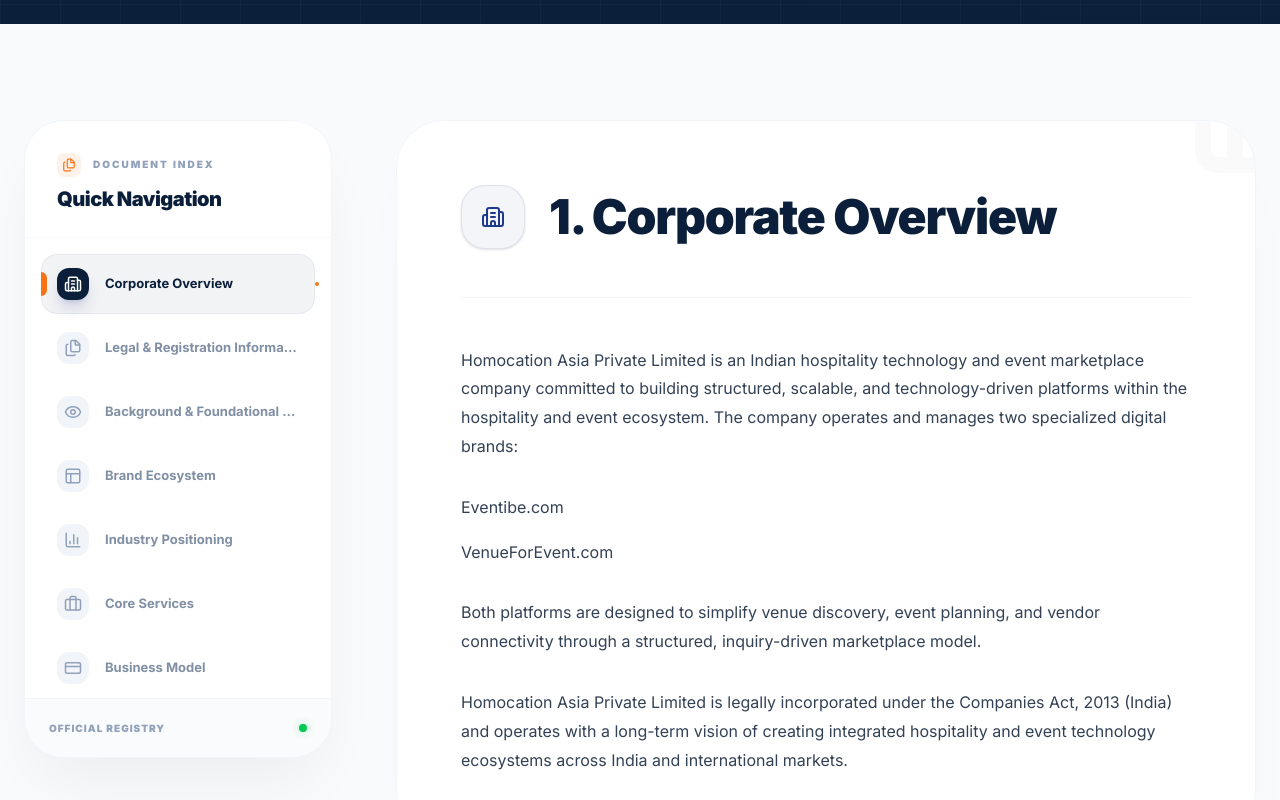
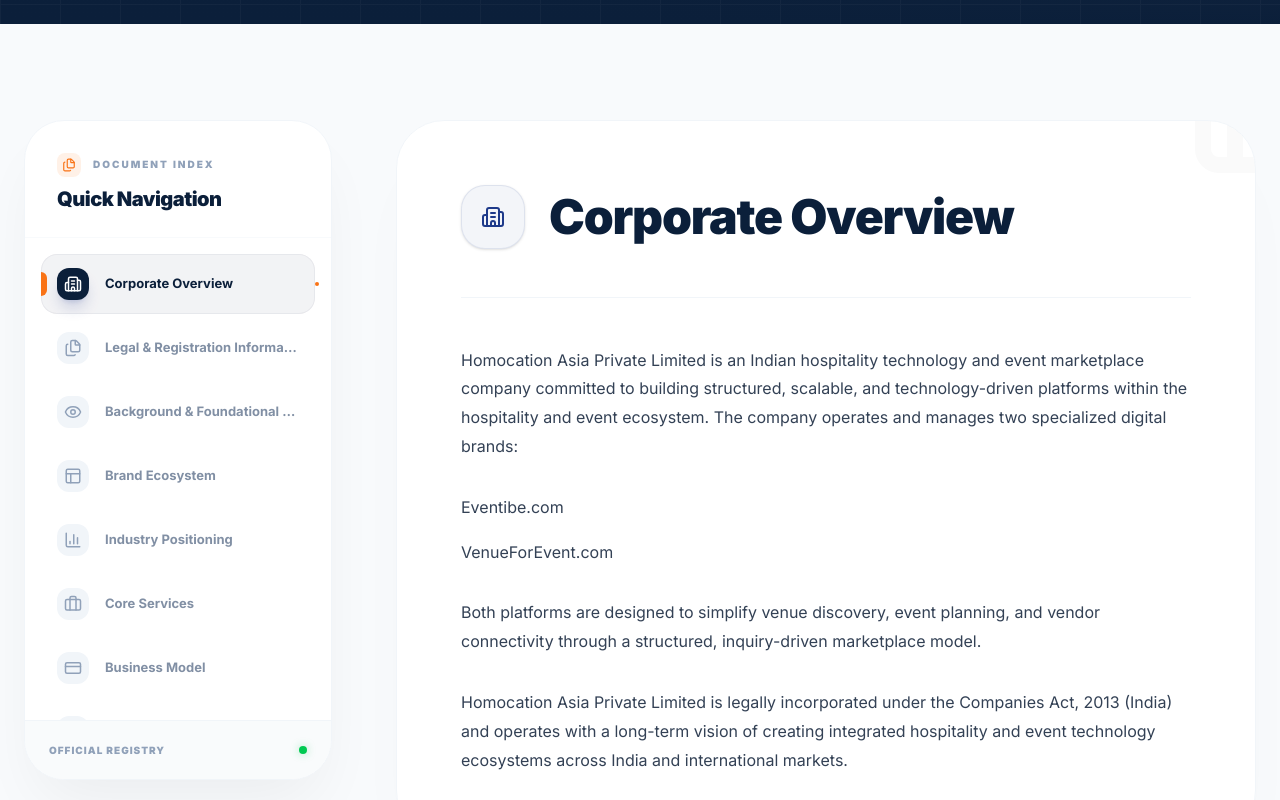
Before and after one commit to a2z-dev007/eventibe, a Next.js app: page /company-details in a window 1280 px wide. Shown: the part 700-1500 px from the top of the page. Built offline with nearby package versions, Linux system fonts and the light colour scheme; grey boxes are pictures that could not be loaded.

Commit message:
company details page remove numbering

```diff
--- a/app/company-details/page.tsx
+++ b/app/company-details/page.tsx
@@ -38,36 +38,36 @@ const sections = [
   {
     id: "overview",
     icon: <Building2 className="w-6 h-6" />,
-    title: "1. Corporate Overview",
+    title: "Corporate Overview",
     content:
       "Homocation Asia Private Limited is an Indian hospitality technology and event marketplace company committed to building structured, scalable, and technology-driven platforms within the hospitality and event ecosystem. The company operates and manages two specialized digital brands:\n\nEventibe.com\nVenueForEvent.com\n\nBoth platforms are designed to simplify venue discovery, event planning, and vendor connectivity through a structured, inquiry-driven marketplace model.\n\nHomocation Asia Private Limited is legally incorporated under the Companies Act, 2013 (India) and operates with a long-term vision of creating integrated hospitality and event technology ecosystems across India and international markets.",
   },
   {
     id: "legal-info",
     icon: <Files className="w-6 h-6" />,
-    title: "2. Legal & Registration Information",
+    title: "Legal & Registration Information",
     content:
       "Legal Name: Homocation Asia Private Limited\nCorporate Identification Number (CIN): U55101DL2024PTC435007\nDate of Incorporation: 05 August 2024\nRegistered Office:\nPlot No-18, D Block, Qutub Vihar Phase-1, Sector 19,\nSouth West Delhi, New Delhi – 110071, India\n\nThe company operates in compliance with Indian corporate laws and regulatory frameworks applicable to private limited entities.",
   },
   {
     id: "vision-background",
     icon: <Eye className="w-6 h-6" />,
-    title: "3. Background & Foundational Vision",
+    title: "Background & Foundational Vision",
     content:
       "While the legal incorporation took place in 2024, the conceptual foundation of the company dates back to 2012. The founders identified a persistent gap in the hospitality and event industry:\n\n- Event hosts struggled to find verified venues with structured information.\n- Venue owners lacked consistent digital exposure.\n- Vendors depended heavily on offline references.\n- Corporate planners faced inefficiencies in sourcing event infrastructure.\n\nThe vision was simple but powerful:\n\nTo create a structured digital marketplace that bridges venues, vendors, and event hosts through transparent discovery and inquiry-based engagement.\n\nThis philosophy forms the core of Homocation Asia Private Limited and all its brands.",
   },
   {
     id: "ecosystem",
     icon: <Layout className="w-6 h-6" />,
-    title: "4. Brand Ecosystem",
+    title: "Brand Ecosystem",
     subsections: [
       {
-        subtitle: "4.1 Eventibe.com",
+        subtitle: "Eventibe.com",
         content:
           "Eventibe.com is positioned as a modern, premium event venue marketplace serving both social and corporate segments. It focuses on:\n\n- Wedding venues\n- Corporate conference venues\n- Banquet halls\n- Resorts\n- Farmhouses\n- Convention centers\n- Outdoor venues\n- Luxury event spaces\n\nEventibe operates primarily on an inquiry-based model rather than a direct booking model. The objective is to create meaningful conversations between venue owners and event planners.",
       },
       {
-        subtitle: "4.2 VenueForEvent.com",
+        subtitle: "VenueForEvent.com",
         content:
           "VenueForEvent.com operates under the same corporate structure but with tailored branding and positioning. It is designed to:\n\n- Strengthen search-driven venue discovery\n- Expand SEO reach\n- Serve broader city-level targeting\n- Create multi-brand digital dominance in the venue marketplace segment\n\nBoth brands are strategically aligned yet independently positioned for digital expansion.",
       },
@@ -76,27 +76,27 @@ const sections = [
   {
     id: "positioning",
     icon: <BarChart3 className="w-6 h-6" />,
-    title: "5. Industry Positioning",
+    title: "Industry Positioning",
     content:
       "Homocation Asia Private Limited operates within three interconnected sectors:\n\n- Hospitality Technology\n- Event Marketplace Platforms\n- Digital Lead Generation for Venues & Vendors\n\nThe company’s platforms aim to:\n\n- Digitize venue inventory\n- Structure inquiry management\n- Improve lead quality\n- Provide scalable marketing infrastructure for hospitality businesses\n\nThe business model emphasizes:\n\n- Marketplace efficiency\n- Structured listing architecture\n- Scalable city-wise expansion\n- Vendor integration ecosystem\n- Long-term digital brand authority",
   },
   {
     id: "core-services",
     icon: <Briefcase className="w-6 h-6" />,
-    title: "6. Core Services",
+    title: "Core Services",
     subsections: [
       {
-        subtitle: "6.1 Venue Marketplace Infrastructure",
+        subtitle: "Venue Marketplace Infrastructure",
         content:
           "The platforms offer structured listing frameworks including:\n- Venue name & branding\n- Location mapping\n- Capacity & seating formats\n- Event suitability categorization\n- Amenities & features\n- Image galleries\n- Inquiry forms with tracking",
       },
       {
-        subtitle: "6.2 Vendor Marketplace (Expansion Module)",
+        subtitle: "Vendor Marketplace (Expansion Module)",
         content:
           "Homocation Asia Private Limited is expanding into a full vendor ecosystem including:\n- Catering services\n- Photography & videography\n- Decor & theme styling\n- Lighting & sound\n- Mehndi artists\n- Event planners\n- DJ & entertainment services\n- Tenting & stage setup providers\n\nThis will create a 360-degree event ecosystem.",
       },
       {
-        subtitle: "6.3 Technology & API Integration",
+        subtitle: "Technology & API Integration",
         content:
           "Venue data can be integrated through internal APIs, enabling:\n- Scalable content management\n- Independent brand positioning\n- SEO customization per platform\n- Structured data markup\n- Inquiry tracking segmentation",
       },
@@ -105,126 +105,126 @@ const sections = [
   {
     id: "business-model",
     icon: <CreditCard className="w-6 h-6" />,
-    title: "7. Business Model",
+    title: "Business Model",
     content:
       "Homocation Asia Private Limited follows a hybrid revenue structure:\n\n- Listing subscriptions (future-ready)\n- Lead-based monetization\n- Premium visibility upgrades\n- Featured listing placement\n- Strategic partnerships\n- Vendor onboarding packages\n\nUnlike traditional OTA models, the primary focus is inquiry generation rather than instant booking transactions.",
   },
   {
     id: "vision",
     icon: <Compass className="w-6 h-6" />,
-    title: "8. Vision Statement",
+    title: "Vision Statement",
     content:
       "To become a leading hospitality and event marketplace technology company in Asia, enabling seamless discovery, connection, and growth for venues, vendors, and event organizers.",
   },
   {
     id: "mission",
     icon: <Target className="w-6 h-6" />,
-    title: "9. Mission Statement",
+    title: "Mission Statement",
     content:
       "Our mission is to:\n\n- Digitally empower venue owners.\n- Simplify event discovery.\n- Improve transparency in event planning.\n- Create structured digital infrastructure for hospitality businesses.\n- Build scalable platforms across India and international markets.",
   },
   {
     id: "values",
     icon: <Heart className="w-6 h-6" />,
-    title: "10. Core Values",
+    title: "Core Values",
     content:
       "**Innovation**\nWe continuously develop structured digital systems for venue discovery and inquiry management.\n\n**Transparency**\nClear listings, accurate descriptions, and structured communication channels.\n\n**Scalability**\nTechnology designed for multi-city and multi-country expansion.\n\n**Partner Empowerment**\nHelping venues and vendors increase visibility and growth.\n\n**Customer-Centric Design**\nUser experience focused on clarity, simplicity, and decision support.",
   },
   {
     id: "ops-structure",
     icon: <Ship className="w-6 h-6" />,
-    title: "11. Operational Structure",
+    title: "Operational Structure",
     content:
       "Homocation Asia Private Limited operates through:\n\n- Centralized corporate strategy\n- Brand-specific digital teams\n- Technology & development division\n- Content & SEO division\n- Partner onboarding team\n- Sales & relationship management\n\nThis structure allows independent brand positioning while maintaining centralized operational efficiency.",
   },
   {
     id: "tech-framework",
     icon: <Cpu className="w-6 h-6" />,
-    title: "12. Technology Framework",
+    title: "Technology Framework",
     content:
       "The company leverages modern web technologies and scalable backend systems to ensure:\n\n- Fast-loading pages\n- SEO-friendly URL structures\n- Dynamic city pages\n- Structured schema markup\n- Secure inquiry forms\n- Lead source tagging\n- Admin-level moderation\n\nThe architecture supports:\n\n- Slug-based routing\n- API-driven content\n- Independent meta management\n- Scalable CMS framework",
   },
   {
     id: "market-focus",
     icon: <Globe className="w-6 h-6" />,
-    title: "13. Market Focus",
+    title: "Market Focus",
     content:
       "**Primary Markets:**\n- India\n- Nepal (planned expansion)\n- South Asia (long-term)\n\n**Event Segments:**\n- Weddings\n- Engagement ceremonies\n- Reception events\n- Corporate conferences\n- Product launches\n- Training workshops\n- Exhibitions\n- Private celebrations",
   },
   {
     id: "differentiation",
     icon: <Sparkles className="w-6 h-6" />,
-    title: "14. Strategic Differentiation",
+    title: "Strategic Differentiation",
     content:
       "Homocation Asia Private Limited differentiates itself by:\n\n- Focusing on structured inquiry rather than transactional booking.\n- Creating SEO-rich city landing pages.\n- Providing dual-brand digital presence.\n- Designing platforms for long-term scalability.\n- Integrating vendors into venue ecosystems.",
   },
   {
     id: "governance",
     icon: <ShieldCheck className="w-6 h-6" />,
-    title: "15. Corporate Governance",
+    title: "Corporate Governance",
     content:
       "The company follows standard corporate governance practices applicable to Indian private limited entities, including:\n\n- Board-level oversight\n- Regulatory compliance\n- Financial transparency\n- Contractual clarity\n- Vendor and partner agreements",
   },
   {
     id: "data-resp",
     icon: <Lock className="w-6 h-6" />,
-    title: "16. Data Responsibility",
+    title: "Data Responsibility",
     content:
       "Homocation Asia Private Limited is committed to:\n\n- Data protection\n- Secure inquiry processing\n- Responsible partner onboarding\n- Controlled access to user information\n- Transparent privacy policies\n\nBoth Eventibe.com and VenueForEvent.com operate under unified privacy and compliance standards.",
   },
   {
     id: "roadmap",
     icon: <Flag className="w-6 h-6" />,
-    title: "17. Long-Term Expansion Roadmap",
+    title: "Long-Term Expansion Roadmap",
     content:
       "The strategic roadmap includes:\n\n- Vendor module launch\n- City-wise expansion\n- Corporate event specialization modules\n- International event venue categories\n- Event planning tools integration\n- CRM integration for venues\n- Structured analytics dashboards",
   },
   {
     id: "hospitality-growth",
     icon: <Zap className="w-6 h-6" />,
-    title: "18. Commitment to Hospitality Growth",
+    title: "Commitment to Hospitality Growth",
     content:
       "Homocation Asia Private Limited is not just a listing platform operator. It is building digital infrastructure for hospitality growth.\n\nBy enabling:\n\n- Better visibility\n- Structured lead flow\n- Improved communication\n- Digital brand positioning\n\nThe company contributes directly to the modernization of the hospitality and event industry.",
   },
   {
     id: "spodia",
     icon: <Share2 className="w-6 h-6" />,
-    title: "19. Relationship With Spodia Ecosystem",
+    title: "Relationship With Spodia Ecosystem",
     content:
       "The company also operates within a broader hospitality technology environment, including connections with platforms like Spodia.com, which focuses on hotel bookings.\n\nWhile Spodia operates as an OTA model, Eventibe and VenueForEvent operate as inquiry-based venue marketplaces. This creates a complementary ecosystem within the hospitality domain.",
   },
   {
     id: "ethical-standards",
     icon: <Scale className="w-6 h-6" />,
-    title: "20. Ethical Standards",
+    title: "Ethical Standards",
     content:
       "Homocation Asia Private Limited commits to:\n\n- Fair business practices\n- Non-discriminatory listing policies\n- Transparent partner communication\n- Ethical marketing strategies\n- Respect for user privacy",
   },
   {
     id: "corp-resp",
     icon: <Users className="w-6 h-6" />,
-    title: "21. Corporate Responsibility",
+    title: "Corporate Responsibility",
     content:
       "The company believes in:\n\n- Supporting small venue owners\n- Empowering local vendors\n- Encouraging digital transformation\n- Promoting organized event planning practices\n\nFuture initiatives may include:\n\n- Digital training for venue partners\n- Hospitality marketing workshops\n- Rural venue inclusion programs",
   },
   {
     id: "philosophy",
     icon: <Heart className="w-6 h-6" />,
-    title: "22. Brand Philosophy",
+    title: "Brand Philosophy",
     content:
       "At its core, Homocation Asia Private Limited believes:\n\nEvents are not transactions — they are experiences.\n\nVenues are not just physical spaces — they are environments where memories are created.\n\nVendors are not service providers — they are creative collaborators.\n\nThis philosophy shapes every brand decision, design structure, and expansion plan.",
   },
   {
     id: "contact",
     icon: <PhoneCall className="w-6 h-6" />,
-    title: "23. Contact & Corporate Communication",
+    title: "Contact & Corporate Communication",
     content:
       "For corporate inquiries:\n\nCompany Name: Homocation Asia Private Limited\nRegistered Office: South West Delhi, New Delhi – 110071, India\n\nOfficial Websites:\nwww.eventibe.com\nwww.venueforevent.com\n\nCorporate communication may be directed through official website contact channels.",
   },
   {
     id: "closing",
     icon: <MessageSquare className="w-6 h-6" />,
-    title: "24. Closing Statement",
+    title: "Closing Statement",
     content:
       "Homocation Asia Private Limited stands at the intersection of hospitality, technology, and event experiences. Through Eventibe.com and VenueForEvent.com, the company is building a scalable, inquiry-driven, and technology-enabled event marketplace designed for long-term growth.\n\nWith a structured foundation, a scalable architecture, and a clear vision, the company is positioned to become a strong digital player in the hospitality and event industry.",
   },
@@ -340,13 +340,32 @@ export default function CompanyDetailsPage() {
       </section>
 
       {/* Main Content with Navigation Side */}
+      <style
+        dangerouslySetInnerHTML={{
+          __html: `
+        .hide-scrollbar::-webkit-scrollbar,
+        .scrollbar-hide::-webkit-scrollbar {
+          display: none !important;
+          width: 0 !important;
+          height: 0 !important;
+        }
+        .hide-scrollbar,
+        .scrollbar-hide {
+          -ms-overflow-style: none !important;
+          scrollbar-width: none !important;
+          -webkit-overflow-scrolling: touch;
+          overscroll-behavior: contain;
+        }
+      `,
+        }}
+      />
       <section className="py-16 md:py-24 bg-slate-50 relative">
         <div className="container mx-auto px-4 md:px-6">
           <div className="flex flex-col lg:flex-row gap-16">
             {/* Sidebar Navigation - Sticky */}
             <aside className="lg:w-1/4 hidden lg:block">
-              <div className="sticky top-28 bg-white rounded-[2.5rem] border border-slate-100 shadow-[0_32px_64px_-16px_rgba(0,0,0,0.06)] overflow-hidden">
-                <div className="p-8 pb-6 border-b border-slate-50">
+              <div className="sticky top-28 bg-white rounded-[2.5rem] border border-slate-100 shadow-[0_32px_64px_-16px_rgba(0,0,0,0.06)] overflow-hidden flex flex-col max-h-[calc(100vh-140px)]">
+                <div className="p-8 pb-6 border-b border-slate-50 shrink-0">
                   <div className="flex items-center gap-3 mb-2">
                     <div className="w-6 h-6 rounded-lg bg-accent-orange/10 flex items-center justify-center text-accent-orange">
                       <Files size={14} />
@@ -362,7 +381,7 @@ export default function CompanyDetailsPage() {
 
                 <nav
                   ref={scrollContainerRef}
-                  className="p-4 space-y-1 overflow-y-auto max-h-[calc(100vh-340px)] hide-scrollbar scroll-smooth"
+                  className="p-4 space-y-1 overflow-y-auto flex-1 hide-scrollbar scrollbar-hide overscroll-contain"
                 >
                   {sections.map((section) => {
                     const isActive = activeSection === section.id;
@@ -403,7 +422,7 @@ export default function CompanyDetailsPage() {
                         <span
                           className={`text-[13px] font-bold truncate transition-all leading-snug flex-1 ${isActive ? "opacity-100" : "opacity-80 group-hover:opacity-100"}`}
                         >
-                          {section.title.split(". ")[1]}
+                          {section.title}
                         </span>
 
                         {isActive && (
@@ -417,7 +436,7 @@ export default function CompanyDetailsPage() {
                   })}
                 </nav>
 
-                <div className="p-6 bg-slate-50/80 mt-auto border-t border-slate-100 flex items-center justify-between">
+                <div className="p-6 bg-slate-50/80 mt-auto border-t border-slate-100 flex items-center justify-between shrink-0">
                   <span className="text-[10px] font-black text-slate-400 uppercase tracking-widest leading-none">
                     Official registry
                   </span>
```
